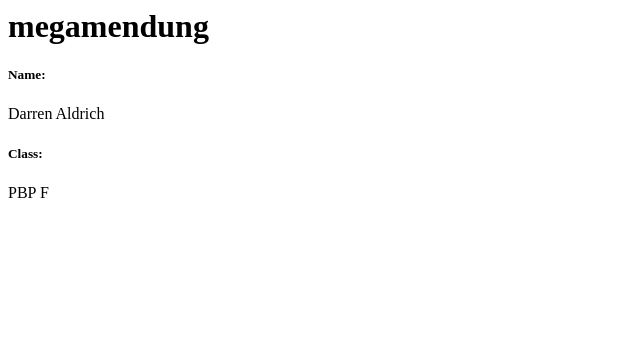
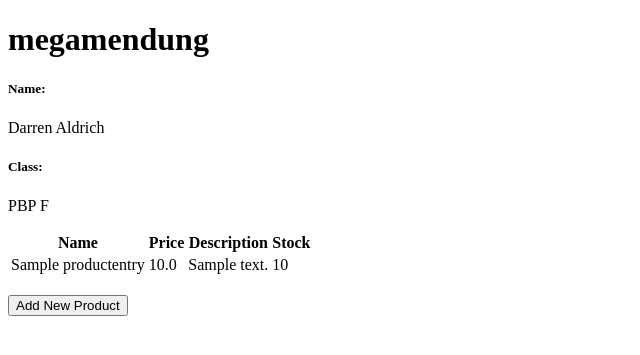
Before and after one commit to Dardrich/megamendung, a Django app: page / in a window 1280 px wide. Shown: the top 355 px of the page, without its empty margins (0-640 px from the left). Run offline with Django 5.2, Linux system fonts and the light colour scheme; tables that the repository leaves empty hold one stand-in row (values such as "Sample post").

Commit message:
code tugas 3

```diff
--- a/main/models.py
+++ b/main/models.py
@@ -1,7 +1,10 @@
 from django.db import models
+import uuid
 
 # Create your models here.
-class Product(models.Model):
+class ProductEntry(models.Model):
+    id = models.UUIDField(primary_key=True, default=uuid.uuid4, editable=False)
     name = models.CharField(max_length=255)
-    price = models.IntegerField() # Harga tiap produk dipastikan bilangan bulat
+    price = models.FloatField()
     description = models.TextField()
+    stock = models.IntegerField(default=0)
--- a/main/templates/main.html
+++ b/main/templates/main.html
@@ -1,6 +1,38 @@
+{% extends 'base.html' %}
+{% block content %}
+
 <h1>{{ app_name }}</h1>
 
 <h5>Name: </h5>
 <p>{{ name }}<p>
 <h5>Class: </h5>
 <p>{{ class }}<p>
+
+{% if not product_entries %}
+<p>Belum ada data produk.</p>
+{% else %}
+<table>
+    <tr>
+    <th>Name</th>
+    <th>Price</th>
+    <th>Description</th>
+    <th>Stock</th>
+    </tr>
+
+    {% for product_entry in product_entries %}
+    <tr>
+    <td>{{product_entry.name}}</td>
+    <td>{{product_entry.price}}</td>
+    <td>{{product_entry.description}}</td>
+    <td>{{product_entry.stock}}</td>
+    </tr>
+    {% endfor %}
+</table>
+{% endif %}
+
+<br />
+
+<a href="{% url 'main:create_product_entry' %}">
+    <button>Add New Product</button>
+</a>
+{% endblock content %}
--- a/main/urls.py
+++ b/main/urls.py
@@ -1,8 +1,13 @@
 from django.urls import path
-from main.views import show_main
+from main.views import show_main, create_product_entry, show_json, show_xml, show_xml_by_id, show_json_by_id
 
 app_name = 'main'
 
 urlpatterns = [
     path('', show_main, name='show_main'),
+    path('create-product-entry', create_product_entry, name="create_product_entry"),
+    path('xml/', show_xml, name='show_xml'),
+    path('json/', show_json, name='show_json'),
+    path('xml/<str:id>/', show_xml_by_id, name='show_xml_by_id'),
+    path('json/<str:id>/', show_json_by_id, name='show_json_by_id'),
 ]
--- a/main/views.py
+++ b/main/views.py
@@ -1,11 +1,47 @@
-from django.shortcuts import render
+from django.shortcuts import render, redirect
+from django.http import HttpResponse
+from django.core import serializers
+from main.forms import ProductForm
+from main.models import ProductEntry
 
 # Create your views here.
 def show_main(request):
+    product_entries = ProductEntry.objects.all()
     context = {
         'app_name' : 'megamendung',
         'name': 'Darren Aldrich',
-        'class': 'PBP F'
+        'class': 'PBP F',
+        'product_entries': product_entries,
     }
 
     return render(request, "main.html", context)
+
+def create_product_entry(request):
+    form = ProductEntry(request.POST or None)
+
+    if form.is_valid() and request.method == "POST":
+        form.save()
+        return redirect('main:show_main')
+
+    context = {'form': form}
+    return render(request, 'create_product_entry.html', context)
+
+def show_xml(request):
+    data = ProductEntry.objects.all()
+
+    return HttpResponse(serializers.serialize("xml", data), content_type="application/xml")
+
+def show_json(request):
+    data = ProductEntry.objects.all()
+
+    return HttpResponse(serializers.serialize("json", data), content_type="application/json")
+
+def show_xml_by_id(request, id):
+    data = ProductEntry.objects.filter(pk=id)
+
+    return HttpResponse(serializers.serialize("xml", data), content_type="application/xml")
+
+def show_json_by_id(request, id):
+    data = ProductEntry.objects.filter(pk=id)
+
+    return HttpResponse(serializers.serialize("json", data), content_type="application/json")
--- a/megamendung/settings.py
+++ b/megamendung/settings.py
@@ -60,7 +60,7 @@ ROOT_URLCONF = 'megamendung.urls'
 TEMPLATES = [
     {
         'BACKEND': 'django.template.backends.django.DjangoTemplates',
-        'DIRS': [],
+        'DIRS': [BASE_DIR / 'templates'],
         'APP_DIRS': True,
         'OPTIONS': {
             'context_processors': [
--- /dev/null
+++ b/templates/base.html
@@ -0,0 +1,13 @@
+{% load static %}
+<!DOCTYPE html>
+<html lang="en">
+  <head>
+    <meta charset="UTF-8" />
+    <meta name="viewport" content="width=device-width, initial-scale=1.0" />
+    {% block meta %} {% endblock meta %}
+  </head>
+
+  <body>
+    {% block content %} {% endblock content %}
+  </body>
+</html>
```
Also changed, not shown: main/forms.py (added, +7 -0 lines), main/templates/create_product_entry.html (added, +18 -0 lines), main/migrations/0002_product_stock_alter_product_id_alter_product_price.py (added), main/migrations/0003_rename_product_productentry.py (added).
